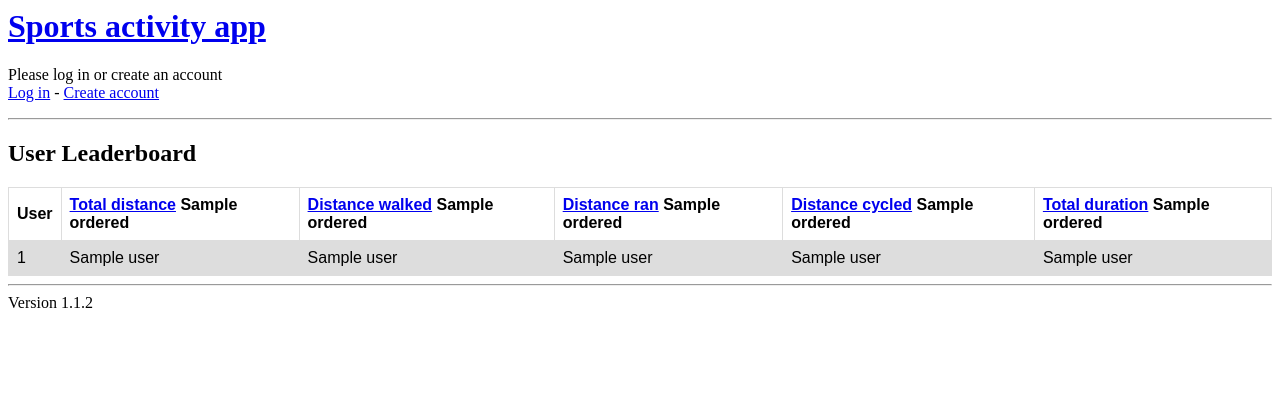
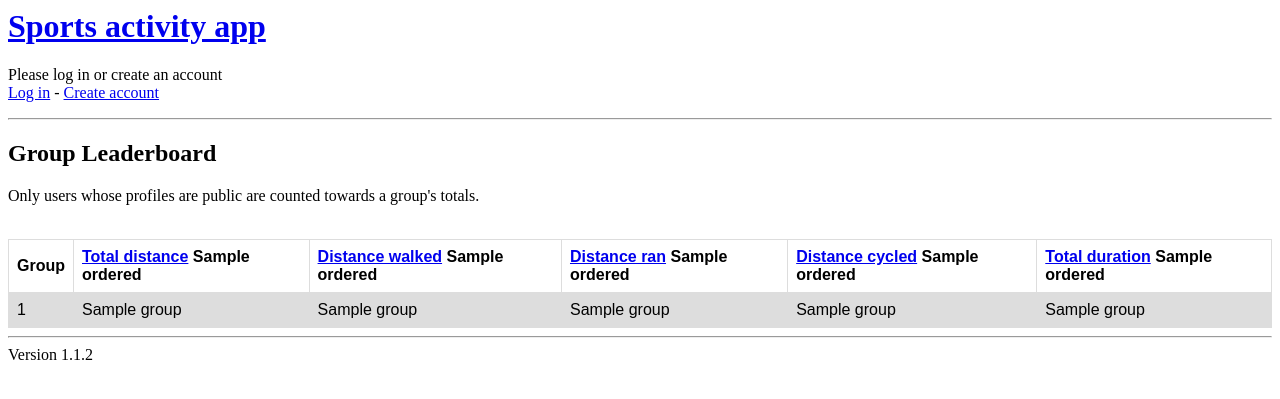
Before and after one commit to samulioll/lenkkeilysovellus, a Flask app: template templates/leaderboard_groups.html in a window 1280 px wide. Shown: the top 399 px of the page. Run offline with Flask 3, Linux system fonts and the light colour scheme; the template is opened without the code that fills it: most values are stand-ins (such as "Sample title", 1, 10 or a date in 2020).

Commit message:
working group leaderboard

```diff
--- a/templates/leaderboard_groups.html
+++ b/templates/leaderboard_groups.html
@@ -20,29 +20,30 @@
 {% extends "layout.html" %}
 {% block title %} All activities {% endblock %}
 {% block content %}
-  <h2>User Leaderboard</h2>
-  {% if user_list %}
+<h2>Group Leaderboard</h2>
+<p>Only users whose profiles are public are counted towards a group's totals.</p><br>
+{% if group_list %}
 <table>
     <tr>
-      <th>User</th>
+        <th>Group</th>
         <th><a href="/leaderboard/1/1">Total distance</a> {{ordered[0]}}</th>
         <th><a href="/leaderboard/1/2">Distance walked</a> {{ordered[1]}}</th>
         <th><a href="/leaderboard/1/3">Distance ran</a> {{ordered[2]}}</th>
         <th><a href="/leaderboard/1/4">Distance cycled</a> {{ordered[3]}}</th>
         <th><a href="/leaderboard/1/5">Total duration</a> {{ordered[4]}}</th>
     </tr>
-    {% for user in user_list %}
+    {% for group in group_list %}
     <tr>
-      <td>{{user[0]}}</td>
-      <td>{{user[1]}}</td>
-      <td>{{user[2]}}</td>
-      <td>{{user[3]}}</td>
-      <td>{{user[4]}}</td>
-      <td>{{user[5]}}</td>
+        <td>{{group[0]}}</td>
+        <td>{{group[1]}}</td>
+        <td>{{group[2]}}</td>
+        <td>{{group[3]}}</td>
+        <td>{{group[4]}}</td>
+        <td>{{group[5]}}</td>
     </tr>
     {% endfor %}
 </table>
 {% else %}
-  <p>No users with activities.</p>
+<p>No groups with activities.</p>
 {% endif %}
 {%endblock %}
--- a/templates/leaderboard_users.html
+++ b/templates/leaderboard_users.html
@@ -21,6 +21,7 @@
 {% block title %} All activities {% endblock %}
 {% block content %}
 <h2>User Leaderboard</h2>
+<p>Only users whose profiles are public are shown.</p><br>
 {% if user_list %}
 <table>
   <tr>
```
Also changed, not shown: routes.py (+5 -5 lines). Lines whose indentation alone changed are shown as unchanged.
